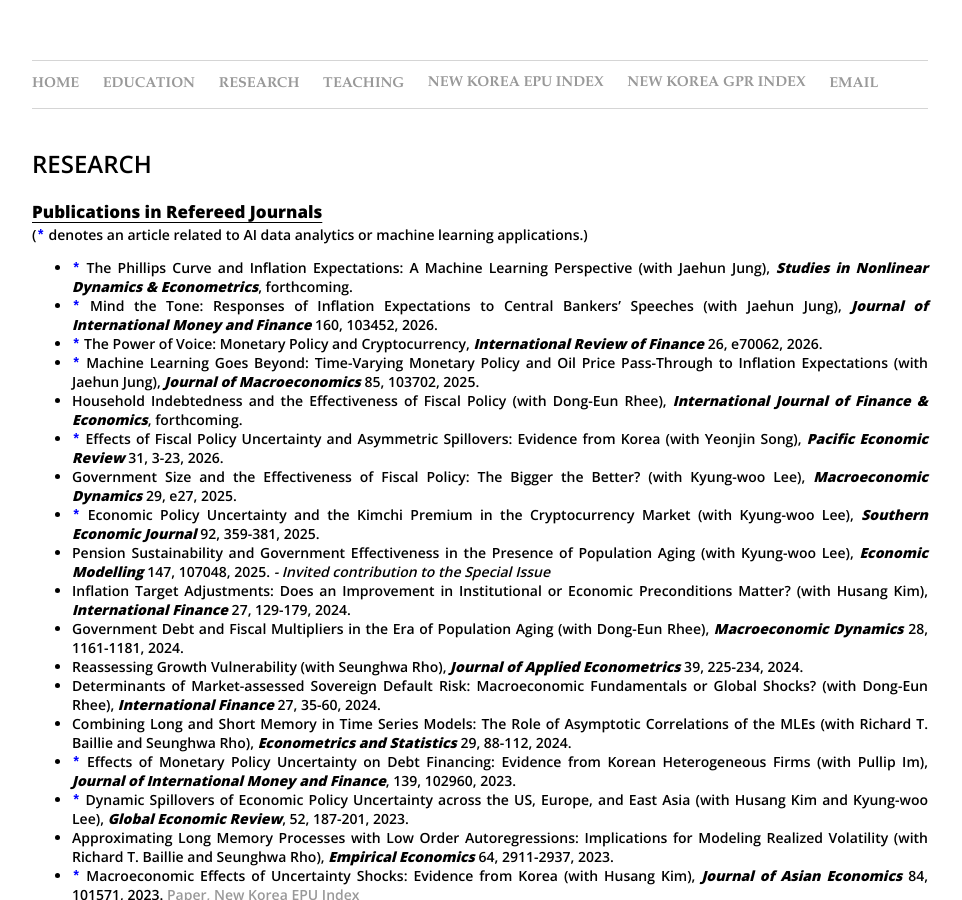
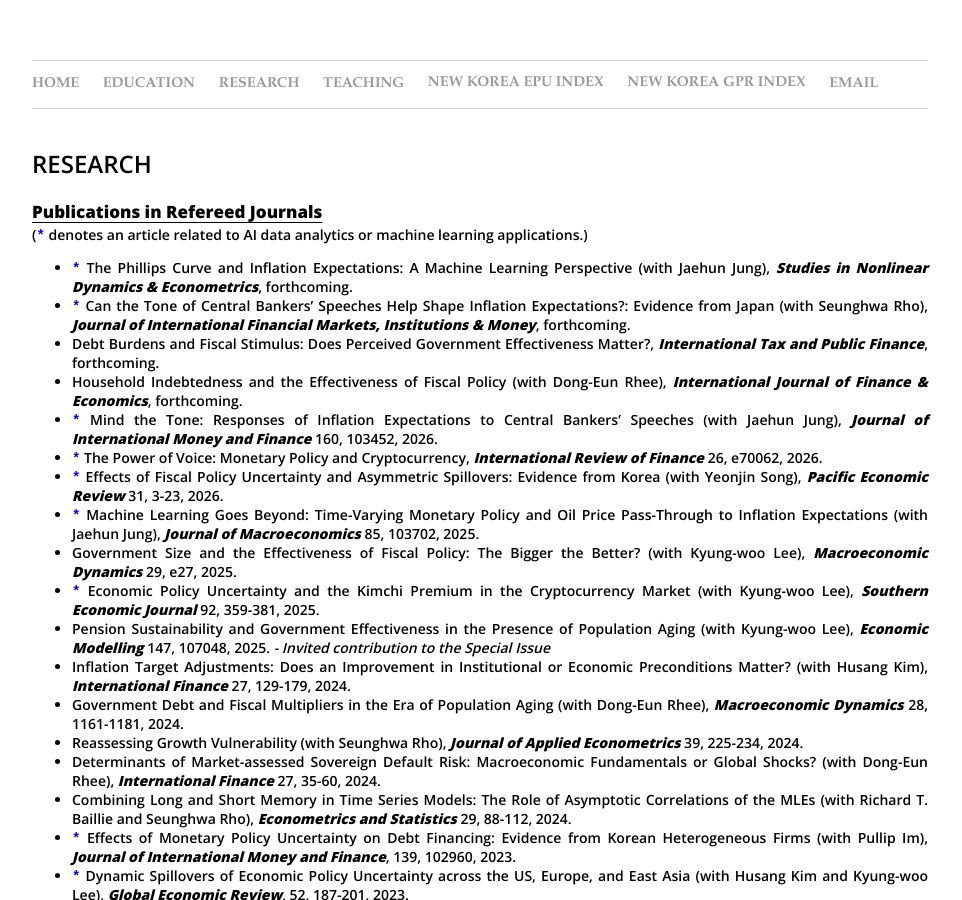
Before and after one commit to dooyeoncho/dooyeoncho.github.io, a Jekyll site: the page built from pages/research.html, in a window 1280 px wide and 900 px high. Shown: the whole window, without its empty margins (160-1122 px from the left). Built offline with Jekyll 4.4.1, drawn with Linux system fonts in a browser that asks for light colours; some of the changed text lies outside the part shown.

Commit message:
Update research.html

```diff
--- a/pages/research.html
+++ b/pages/research.html
@@ -58,11 +58,13 @@ span.highlight-title {
 		<div><ul>
 
 			<span class="highlight-title"><li><code style="color : blue"><b>*</b></code> The Phillips Curve and Inflation Expectations: A Machine Learning Perspective (with Jaehun Jung), <em property="italic"><b>Studies in Nonlinear Dynamics & Econometrics</b></em>, forthcoming.</li></span>
+			<span class="highlight-title"><li><code style="color : blue"><b>*</b></code> Can the Tone of Central Bankers’ Speeches Help Shape Inflation Expectations?: Evidence from Japan (with Seunghwa Rho), <em property="italic"><b>Journal of International Financial Markets, Institutions & Money</b></em>, forthcoming.</li></span>
+		<span class="highlight-title"><li>Debt Burdens and Fiscal Stimulus: Does Perceived Government Effectiveness Matter?, <em property="italic"><b> International Tax and Public Finance</b></em>, forthcoming.</li></span>
+			<span class="highlight-title"><li>Household Indebtedness and the Effectiveness of Fiscal Policy (with Dong-Eun Rhee), <em property="italic"><b>International Journal of Finance & Economics</b></em>, forthcoming.</li></span>
 			<span class="highlight-title"><li><code style="color : blue"><b>*</b></code> Mind the Tone: Responses of Inflation Expectations to Central Bankers’ Speeches (with Jaehun Jung), <em property="italic"><b>Journal of International Money and Finance</b></em> 160, 103452, 2026.</li></span>
 			<span class="highlight-title"><li><code style="color : blue"><b>*</b></code> The Power of Voice: Monetary Policy and Cryptocurrency, <em property="italic"><b>International Review of Finance</b></em> 26, e70062, 2026.</li></span>
+			<span class="highlight-title"><li><code style="color : blue"><b>*</b></code> Effects of Fiscal Policy Uncertainty and Asymmetric Spillovers: Evidence from Korea (with Yeonjin Song), <em property="italic"><b>Pacific Economic Review</b></em> 31, 3-23, 2026.</li></span>
 			<span class="highlight-title"><li><code style="color : blue"><b>*</b></code> Machine Learning Goes Beyond: Time-Varying Monetary Policy and Oil Price Pass-Through to Inflation Expectations (with Jaehun Jung), <em property="italic"><b>Journal of Macroeconomics</b></em> 85, 103702, 2025.</li></span>
-			<span class="highlight-title"><li>Household Indebtedness and the Effectiveness of Fiscal Policy (with Dong-Eun Rhee), <em property="italic"><b>International Journal of Finance & Economics</b></em>, forthcoming.</li></span>
-			<span class="highlight-title"><li><code style="color : blue"><b>*</b></code> Effects of Fiscal Policy Uncertainty and Asymmetric Spillovers: Evidence from Korea (with Yeonjin Song), <em property="italic"><b>Pacific Economic Review</b></em> 31, 3-23, 2026.</li></span>
 			<span class="highlight-title"><li>Government Size and the Effectiveness of Fiscal Policy: The Bigger the Better? (with Kyung-woo Lee), <em property="italic"><b>Macroeconomic Dynamics</b></em> 29, e27, 2025.</li></span>
 			<span class="highlight-title"><li><code style="color : blue"><b>*</b></code> Economic Policy Uncertainty and the Kimchi Premium in the Cryptocurrency Market (with Kyung-woo Lee), <em property="italic"><b>Southern Economic Journal</b></em> 92, 359-381, 2025.</li></span>
 			<span class="highlight-title"><li>Pension Sustainability and Government Effectiveness in the Presence of Population Aging (with Kyung-woo Lee), <em property="italic"><b>Economic Modelling</b></em> 147, 107048, 2025. <em property="italic">- Invited contribution to the Special Issue</em></li></span>
@@ -100,8 +102,6 @@ span.highlight-title {
 
 <div><b><p style="font-family: 'Open Sans', sans-serif; font-size: 17px; font-weight: 800; color: black; border-bottom: 1.5px solid black; display: inline-block; padding-bottom: 0.3px; margin: 0;">Working Papers</font></p></b> </div></li>(<code style="color : blue"><b>*</b></code> denotes an article related to AI data analytics or machine learning applications.)</li></div>
 	<ul>
-		<span class="highlight-title"><li><code style="color : blue"><b>*</b></code> Can the Tone of Central Bankers’ Speeches Help Shape Inflation Expectations?: Evidence from Japan (with Seunghwa Rho), <em property="italic"><b>Revise & Resubmit</b></em></li></span>
-		<span class="highlight-title"><li>Debt Burdens and Fiscal Stimulus: Does Perceived Government Effectiveness Matter?, <em property="italic"><b>Revise & Resubmit</b></em></li></span>
 		<span class="highlight-title"><li><code style="color : blue"><b>*</b></code> Does Perceived Geopolitical Risk Constrain Corporate Borrowing?: Evidence from Korean Firms, <em property="italic"><b>Revise & Resubmit</b></em></li></span>
 		<span class="highlight-title"><li><code style="color : blue"><b>*</b></code> Narratives in Motion: Perception-Driven Geopolitical Risk in Korea (with Jaehun Jung), <em property="italic"><b>Revise & Resubmit</b></em></li></span>
 		<span class="highlight-title"><li>Bubbles as Waves or Martingales: Evidence from Global Stock Markets (with Antonio Doblas-Madrid)</li></span>
```
